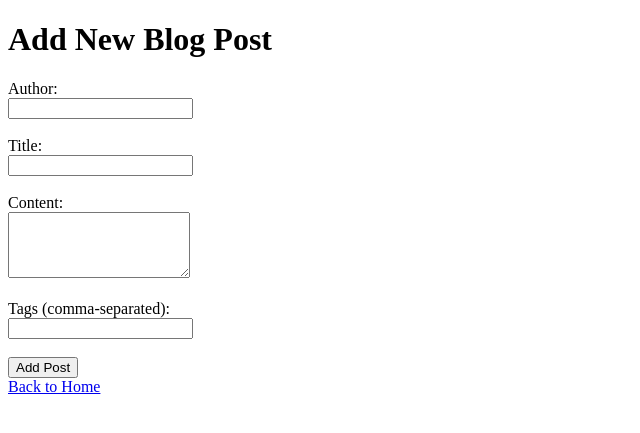
After one commit to chanieasmamaw-179/Zootopia_OOP-Flask, a Flask app: page /add in a window 1280 px wide. The commit adds this page. Shown: the top 433 px of the page, without its empty margins (0-640 px from the left). Run offline with Flask 3, Linux system fonts and the light colour scheme.

Commit message:
Route and the Function, Form, POST Requests are created

```diff
--- a/app.py
+++ b/app.py
@@ -1,44 +1,46 @@
-from flask import Flask, render_template, abort
+from flask import Flask, render_template, request, redirect, url_for, abort
 
 app = Flask(__name__)
 
 # Blog post data structure
-blog_posts = [
-    {
-        'id': 1,
-        'author': 'Asmamaw Yehun',
-        'title': 'First Post',
-        'content': 'This is my first post.',
-        'created_at': '2024-01-01 12:00:00',
-        'updated_at': '2024-01-02 14:00:00',
-        'tags': ['flask', 'python', 'tutorial'],
-        'likes': 10,
-        'comments': [
-            {'author': 'Jane', 'content': 'Great post!', 'created_at': '2024-01-02 13:00:00'},
-            {'author': 'Mike', 'content': 'Very informative, thanks!', 'created_at': '2024-01-02 14:00:00'}
-        ]
-    },
-    {
-        'id': 2,
-        'author': 'Jane Doe',
-        'title': 'Second Post',
-        'content': 'This is another post.',
-        'created_at': '2024-01-03 10:00:00',
-        'updated_at': '2024-01-04 16:00:00',
-        'tags': ['web development', 'flask'],
-        'likes': 20,
-        'comments': [
-            {'author': 'John', 'content': 'Thanks for sharing!', 'created_at': '2024-01-04 12:00:00'}
-        ]
-    }
-]
+blog_posts = []
+post_id_counter = 1  # Simple counter for unique IDs
 
-# Route for the home page that displays a list of blog posts
+@app.route('/add', methods=['GET', 'POST'])
+def add_post():
+    global post_id_counter
+    if request.method == 'POST':
+        # Collect form data
+        author = request.form['author']
+        title = request.form['title']
+        content = request.form['content']
+        tags = request.form.get('tags', '').split(',')
+
+        # Create a new post
+        new_post = {
+            'id': post_id_counter,
+            'author': author,
+            'title': title,
+            'content': content,
+            'created_at': '2024-01-01 12:00:00',  # Placeholder for creation time
+            'updated_at': '2024-01-01 12:00:00',  # Placeholder for update time
+            'tags': [tag.strip() for tag in tags],  # Strip whitespace from tags
+            'likes': 0,
+            'comments': []
+        }
+
+        # Add the new post to the list
+        blog_posts.append(new_post)
+        post_id_counter += 1  # Increment the post ID counter
+
+        return redirect(url_for('index'))  # Redirect to the homepage after adding
+
+    return render_template('add.html')
+
 @app.route('/')
 def index():
     return render_template('index.html', posts=blog_posts)
 
-# Route for displaying an individual post by its ID
 @app.route('/post/<int:post_id>')
 def post(post_id):
     # Find the post by its ID
@@ -50,17 +52,5 @@ def post(post_id):
 
     return render_template('post.html', post=post)
 
-# Optional: Route for fetching job posts from a file
-@app.route('/jobs')
-def jobs():
-    # You can implement logic to fetch job posts from a file here
-    # For example, you could read from a JSON or CSV file.
-    # Here is a placeholder for the job posts.
-    job_posts = [
-        {'id': 1, 'title': 'Software Engineer', 'company': 'Tech Corp', 'location': 'Remote'},
-        {'id': 2, 'title': 'Web Developer', 'company': 'Web Solutions', 'location': 'On-site'},
-    ]
-    return render_template('jobs.html', jobs=job_posts)
-
 if __name__ == '__main__':
     app.run(debug=True)
--- /dev/null
+++ b/templates/add.html
@@ -0,0 +1,28 @@
+<!DOCTYPE html>
+<html lang="en">
+<head>
+    <meta charset="UTF-8">
+    <meta name="viewport" content="width=device-width, initial-scale=1.0">
+    <title>Add New Post</title>
+</head>
+<body>
+    <h1>Add New Blog Post</h1>
+    <form action="{{ url_for('add_post') }}" method="POST">
+        <label for="author">Author:</label><br>
+        <input type="text" id="author" name="author" required><br><br>
+
+        <label for="title">Title:</label><br>
+        <input type="text" id="title" name="title" required><br><br>
+
+        <label for="content">Content:</label><br>
+        <textarea id="content" name="content" rows="4" required></textarea><br><br>
+
+        <label for="tags">Tags (comma-separated):</label><br>
+        <input type="text" id="tags" name="tags"><br><br>
+
+        <button type="submit">Add Post</button>
+    </form>
+
+    <a href="/">Back to Home</a>
+</body>
+</html>
--- a/templates/index.html
+++ b/templates/index.html
@@ -7,7 +7,7 @@
 </head>
 <body>
     <h1>Welcome to My Blog</h1>
-
+    <a href="{{ url_for('add_post') }}">Add New Post</a>
     <h2>Posts</h2>
     <ul>
         {% for post in posts %}
@@ -15,6 +15,8 @@
                 <h3><a href="{{ url_for('post', post_id=post.id) }}">{{ post.title }}</a></h3>
                 <p>Author: {{ post.author }} | Created at: {{ post.created_at }}</p>
             </li>
+        {% else %}
+            <li>No posts available yet. <a href="{{ url_for('add_post') }}">Be the first to add one!</a></li>
         {% endfor %}
     </ul>
 </body>
--- a/templates/post.html
+++ b/templates/post.html
@@ -21,6 +21,8 @@
     <ul>
         {% for comment in post.comments %}
             <li>{{ comment.author }}: {{ comment.content }} ({{ comment.created_at }})</li>
+        {% else %}
+            <li>No comments yet.</li>
         {% endfor %}
     </ul>
 
```
